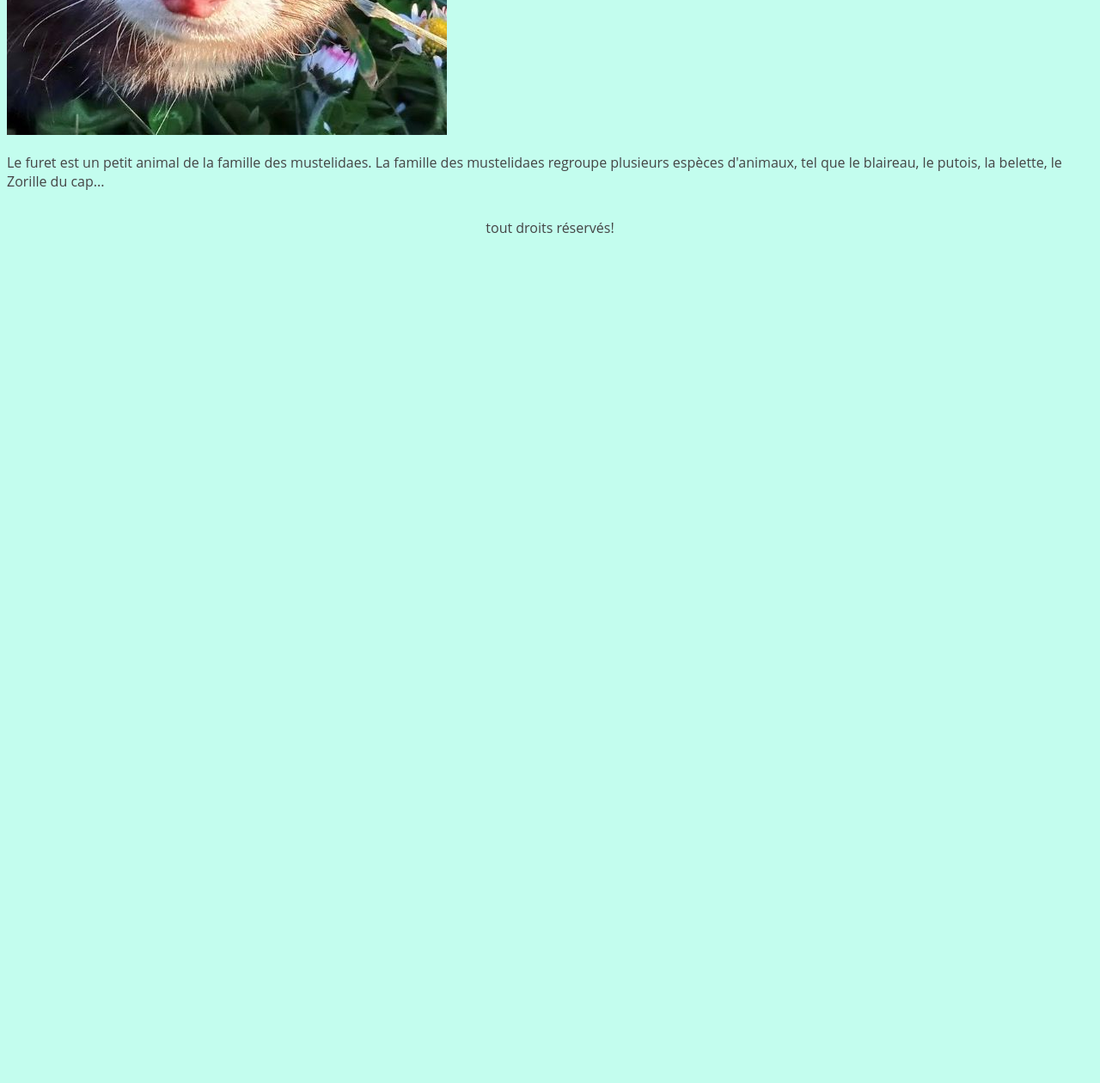
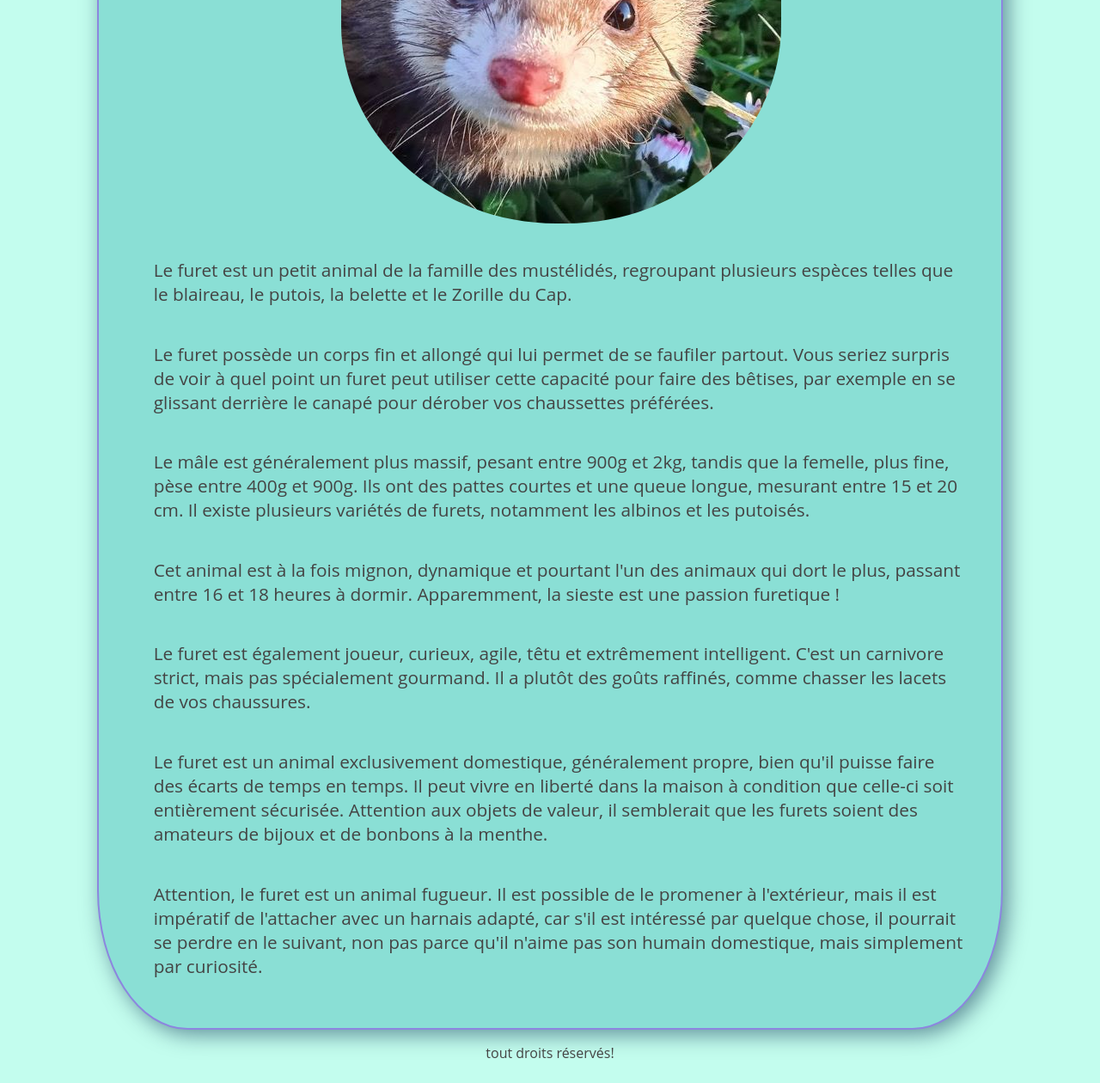
Before and after one commit to Marie-Helene-Roussel/Tous-sur-les-furets, a plain HTML site: page presentation.html in a window 1280 px wide. Shown: the part 1071-2331 px from the top of the page at 86% size. Before the commit the page ends 1371 px from the top, so only its background shows below. Drawn offline with Linux system fonts and the light colour scheme.

Commit message:
page présentation faites

```diff
--- a/css/style.css
+++ b/css/style.css
@@ -159,6 +159,37 @@ h6 {
 }
 
 /*page présentation*/
+.article{
+  display: flex;
+  justify-content: center;
+  flex-direction: column;
+  align-items: center;
+  width: 75%;
+  margin: auto;
+  padding: 2% 3% 3% 5%;
+  border: #8c86df 2px solid;
+  border-radius: 10%;
+  box-shadow: 6px 6px 25px rgba(0, 39, 72, 0.5);
+  background-color: #8adfd5;
+  text-align: left;
+}
+.article h2{
+  font-size: 3.2em;
+  width: 80%;
+  display: flex;
+  text-align: center;
+  justify-content: center;
+  box-shadow: 6px 6px 25px rgba(0, 39, 72, 0.5);
+  border-radius: 25px;
+}
+.article p{
+  font-size: 1.3em;
+}
+
+.article img{
+  padding-bottom: 2%;
+  border-radius: 250px;
+}
 
 /*Pied de page*/
 footer {
--- a/presentation.html
+++ b/presentation.html
@@ -41,17 +41,42 @@
         </nav>
     </header>
     <main>
-        <div>
+        <div class="article">
             <h2>
                 Présentons le furet:
             </h2>
             <img src="../Tous-sur-les-furets/img/jasiri.jpg" alt="image d'une furette">
-            <p>
-                Le furet est un petit animal de la famille des mustelidaes.
-                La famille des mustelidaes regroupe plusieurs espèces d'animaux, tel que le blaireau, le putois, la belette, le Zorille du cap... <br>
+            <p>Le furet est un petit animal de la famille des mustélidés, regroupant plusieurs espèces telles que le
+                blaireau, le putois, la belette et le Zorille du Cap.</p>
+
+            <p>Le furet possède un corps fin et allongé qui lui permet de se faufiler partout. Vous seriez surpris de
+                voir à quel point un furet peut utiliser cette capacité pour faire des bêtises, par exemple en se
+                glissant derrière le canapé pour dérober vos chaussettes préférées.</p>
+
+            <p>Le mâle est généralement plus massif, pesant entre 900g et 2kg, tandis que la femelle, plus fine, pèse
+                entre 400g et 900g. Ils ont des pattes courtes et une queue longue, mesurant entre 15 et 20 cm.
+                Il existe plusieurs variétés de furets, notamment les albinos et les putoisés.
+            </p>
+
+            <p>Cet animal est à la fois mignon, dynamique et pourtant l'un des animaux qui dort le plus, passant entre
+                16 et 18 heures à dormir. Apparemment, la sieste est une passion furetique !</p>
+
+            <p>Le furet est également joueur, curieux, agile, têtu et extrêmement intelligent. C'est un carnivore
+                strict, mais pas spécialement gourmand. Il a plutôt des goûts raffinés, comme chasser les lacets de vos
+                chaussures.</p>
 
 
+            <p>Le furet est un animal exclusivement domestique, généralement propre, bien qu'il puisse faire des écarts
+                de temps en temps. Il peut vivre en liberté dans la maison à condition que celle-ci soit entièrement
+                sécurisée. Attention aux objets de valeur, il semblerait que les furets soient des amateurs de bijoux et
+                de bonbons à la menthe.
             </p>
+
+            <p>Attention, le furet est un animal fugueur. Il est possible de le promener à l'extérieur, mais il est
+                impératif de l'attacher avec un harnais adapté, car s'il est intéressé par quelque chose, il pourrait se
+                perdre en le suivant, non pas parce qu'il n'aime pas son humain domestique, mais simplement par
+                curiosité.</p>
+
         </div>
 
 
```
